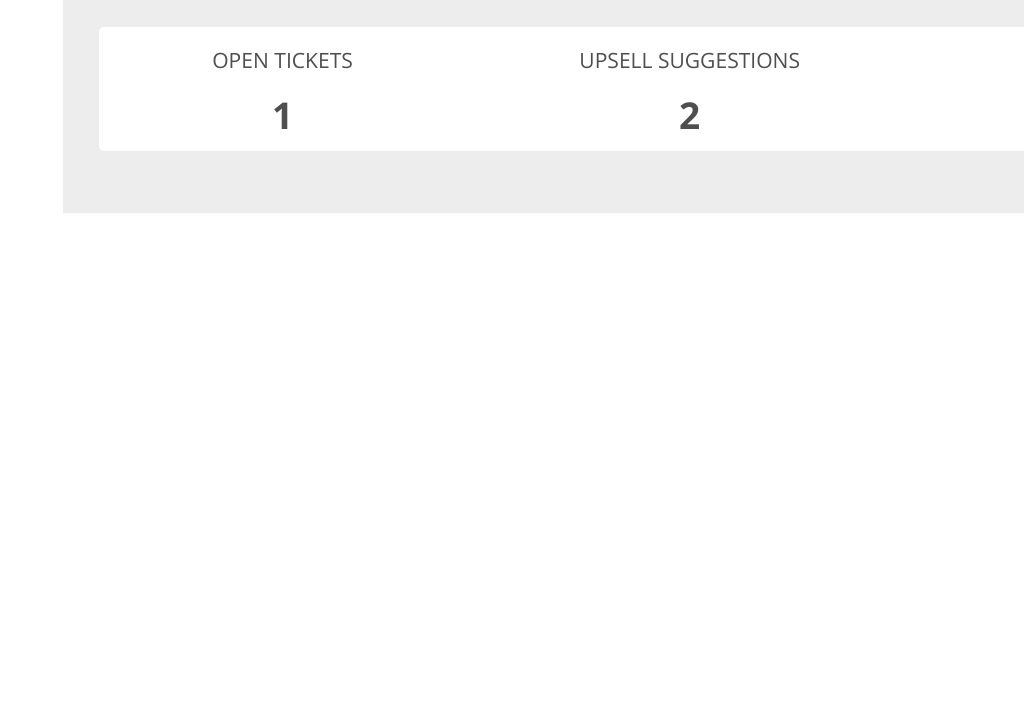
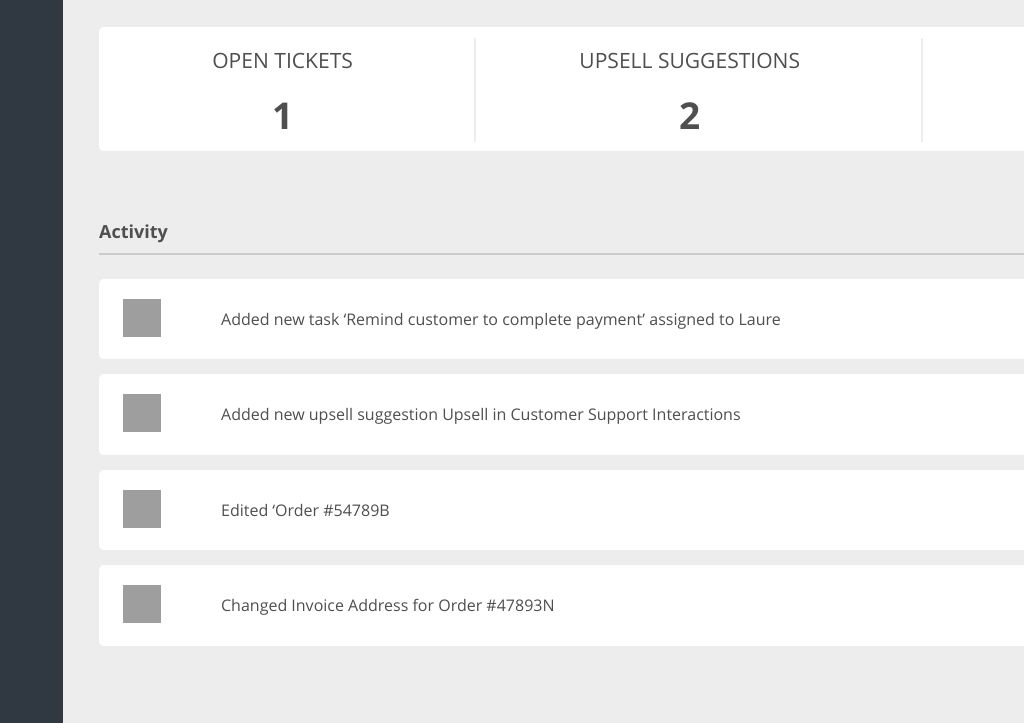
Before and after one commit to RatiboR1978/creative-crm, a website: page index.html in a window 1280 px wide. Shown: the part 1038-1761 px from the top of the page, without its empty margins (256-1280 px from the left). Before the commit the page ends 1251 px from the top, so only its background shows below. Drawn offline with Linux system fonts and the light colour scheme; grey boxes are pictures that could not be loaded.

Commit message:
Сделал все

```diff
--- a/index.html
+++ b/index.html
@@ -108,11 +108,11 @@
         </div>
       </div>
       <div class="overview__statistic">
-        <div>
+        <div class="overview__statistic-div">
           <h3>open tickets</h3>
           <p>1</p>
         </div>
-        <div>
+        <div class="overview__statistic-div">
           <h3>Upsell suggestions</h3>
           <p>2</p>
         </div>
@@ -121,6 +121,13 @@
           <p>0</p>
         </div>
       </div>
+      <div class="overview__activity">
+        <h2>Activity</h2>
+        <div class="overview__activity-item clearfix overview__activity-line"><img src="img/women.png" alt="women"><time>Today at 4:24 PM</time><p>Added new task ‘Remind customer to complete payment’ assigned to Laure</p></div>
+        <div class="overview__activity-item clearfix"><img src="img/women.png" alt="women"><time>July 21th</time><p>Added new upsell suggestion Upsell in Customer Support Interactions</p></div>
+        <div class="overview__activity-item clearfix"><img src="img/women.png" alt="women"><time>July 21th</time><p>Edited ‘Order #54789B</p></div>
+        <div class="overview__activity-item clearfix"><img src="img/women.png" alt="women"><time>July 21th</time><p>Changed Invoice Address for Order #47893N</p></div>
+      </div>
     </section>
   </section>
   <script src="js/libs.min.js"></script>
--- a/sass/blocks/nav.scss
+++ b/sass/blocks/nav.scss
@@ -1,7 +1,7 @@
 .nav {
   max-width: 319px;
   background-color: #303841;
-  height: 100vh;
+  min-height: 100vh;
   h1 {
     padding-left: 25px;
     font-size: 28px;
--- a/sass/blocks/overview.scss
+++ b/sass/blocks/overview.scss
@@ -148,5 +148,66 @@ progress::-moz-progress-bar {
     font-family: 'OpenSansBold', Arial, sans-serif;
     margin: 0;
   }
+}
 
+.overview__statistic-div {
+  position: relative;
 }
+
+.overview__statistic-div:before {
+  position: absolute;
+  content: '';
+  width: 2px;
+  height: 104px;
+  background-color: #ededed;
+  top: 11px;
+  right: -123px;
+}
+
+.overview__activity{
+  h2 {
+    font-size: 18px;
+    font-family: 'OpenSansBold', Arial, sans-serif;
+    color: #4f4f4f;
+    margin: 70px 0 37px;
+  }
+}
+
+.overview__activity-item {
+  background-color: #fff;
+  padding: 15px 24px;
+  margin-bottom: 15px;
+  border-radius: 5px;
+  font-size: 16px;
+  color: #4f4f4f;
+  p {
+    margin-left: -490px;
+  }
+  img {
+    float: left;
+    width: 38px;
+    height: 38px;
+    margin-top: 5px;
+    margin-right: 60px;
+  }
+  time {
+    font-size: 14px;
+    color: #999999;
+    float: right;
+    margin-top: 18px;
+  }
+}
+
+.overview__activity-line {
+  position: relative;
+}
+
+.overview__activity-line:after {
+  position: absolute;
+  content: '';
+  width: 100%;
+  height: 2px;
+  background-color: #cbcbcb;
+  top: -26px;
+  left: 0;
+}
--- a/sass/blocks/user.scss
+++ b/sass/blocks/user.scss
@@ -95,6 +95,10 @@
   cursor: pointer;
 }
 
+.user__contacts-but:hover {
+  color: white;
+}
+
 .user__info-edit {
   border-bottom: 1px solid #d4d4d4;
 }
```
Also changed, not shown: css/style.css, css/style.min.css.
